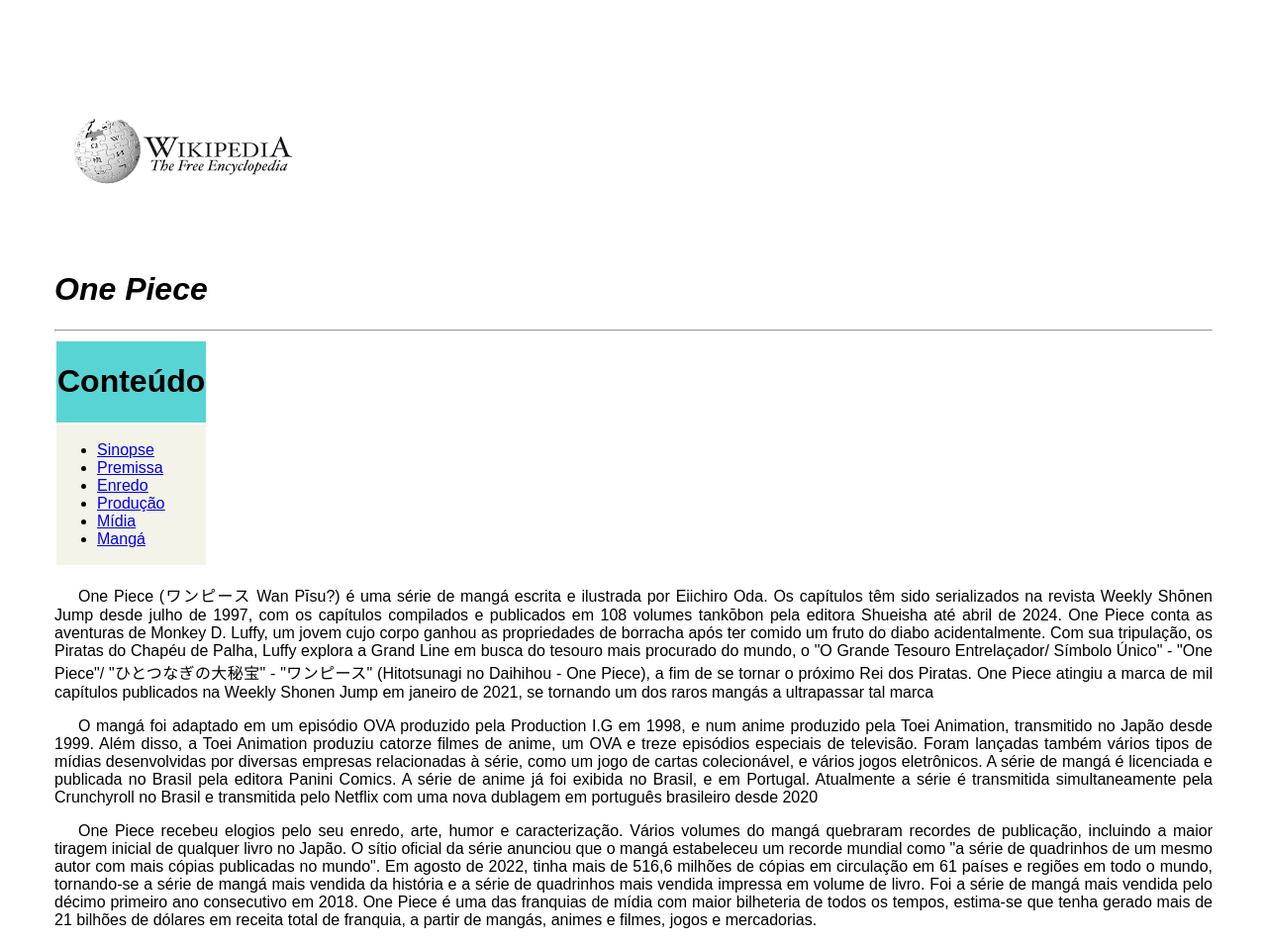
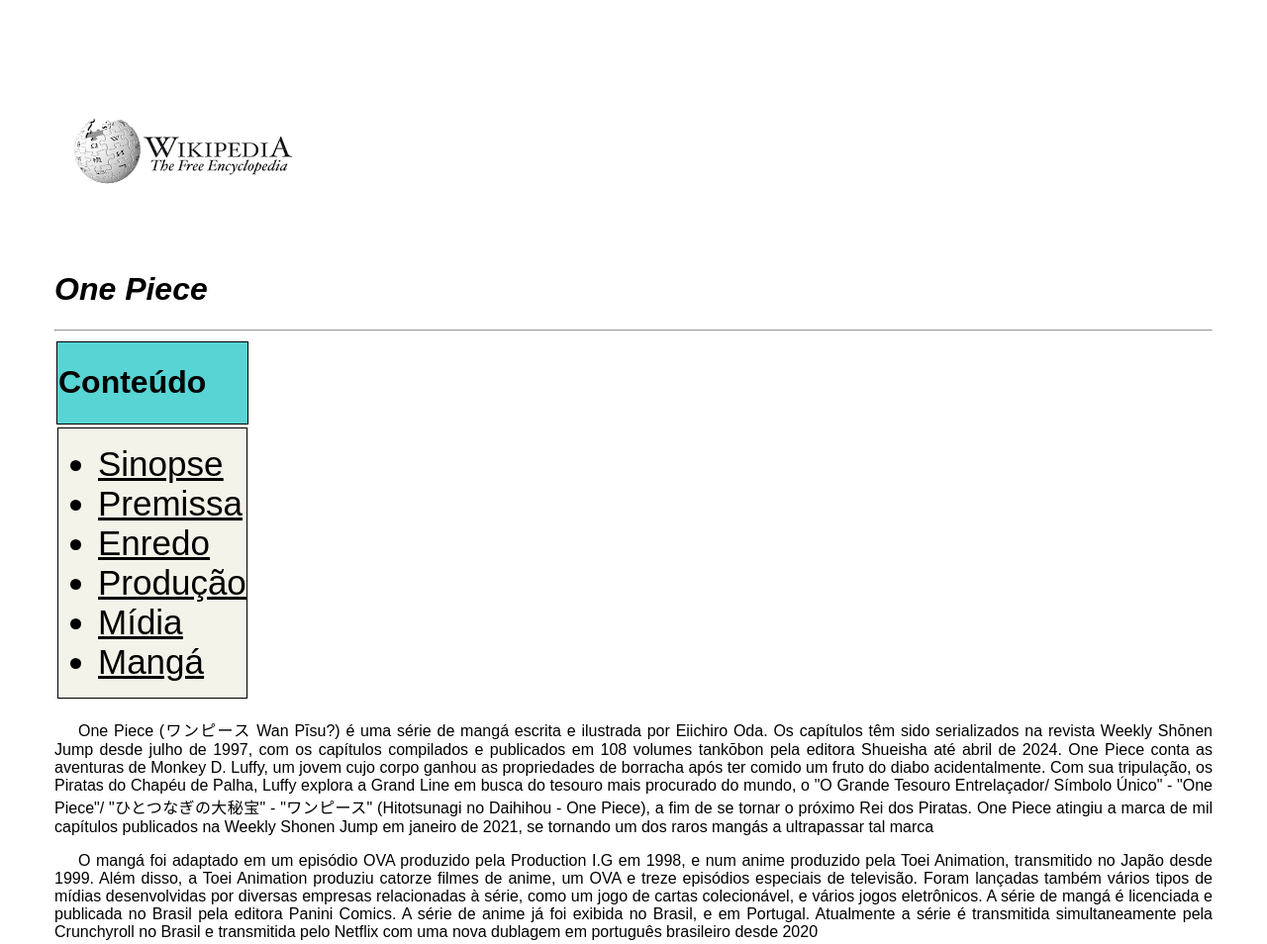
Before and after one commit to kainanhenrique200/webII, a plain HTML site: page onepiece.html in a window 1280 px wide. Shown: the top 954 px of the page at 99% size. Drawn offline with Linux system fonts and the light colour scheme.

Commit message:
Update estilos.css

```diff
--- a/estilos.css
+++ b/estilos.css
@@ -13,8 +13,7 @@
 }
 body{
     font-family: Arial, Helvetica, sans-serif;
-  margin: 55px;
-
+    margin: 55px;
 
 }
 #ca{
@@ -55,3 +54,15 @@
 text-indent: 1.5rem;
 text-align: justify;
 }
+div a{
+  color: black;
+}
+div li{
+  font-size: 35px;
+}
+.lis{
+  border: 1px solid;
+}
+th{
+  border: 1px solid;
+}
```
